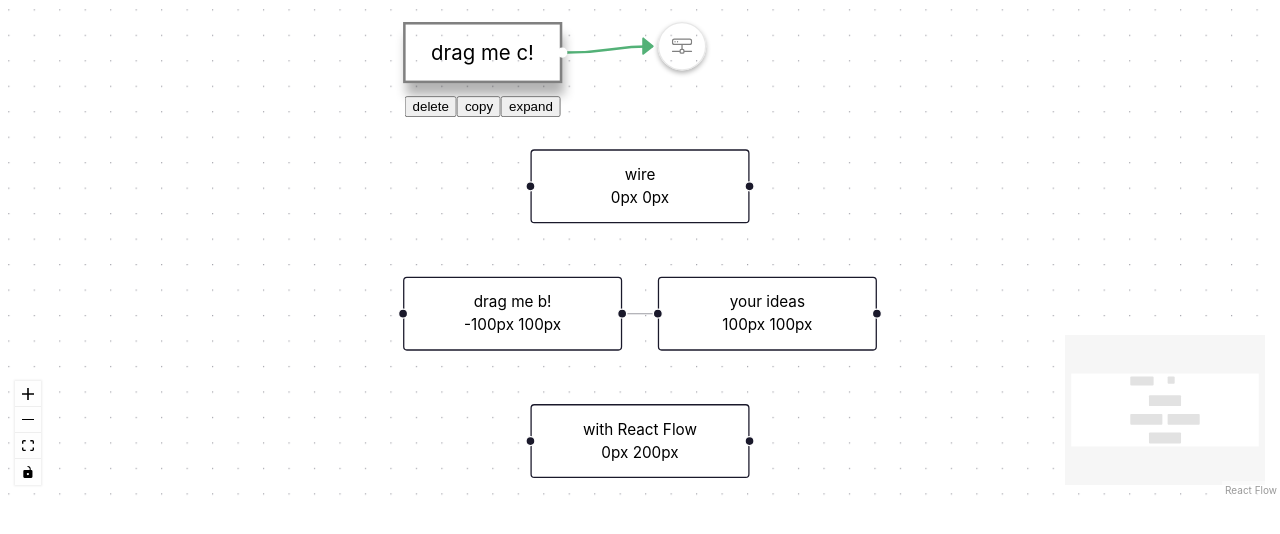
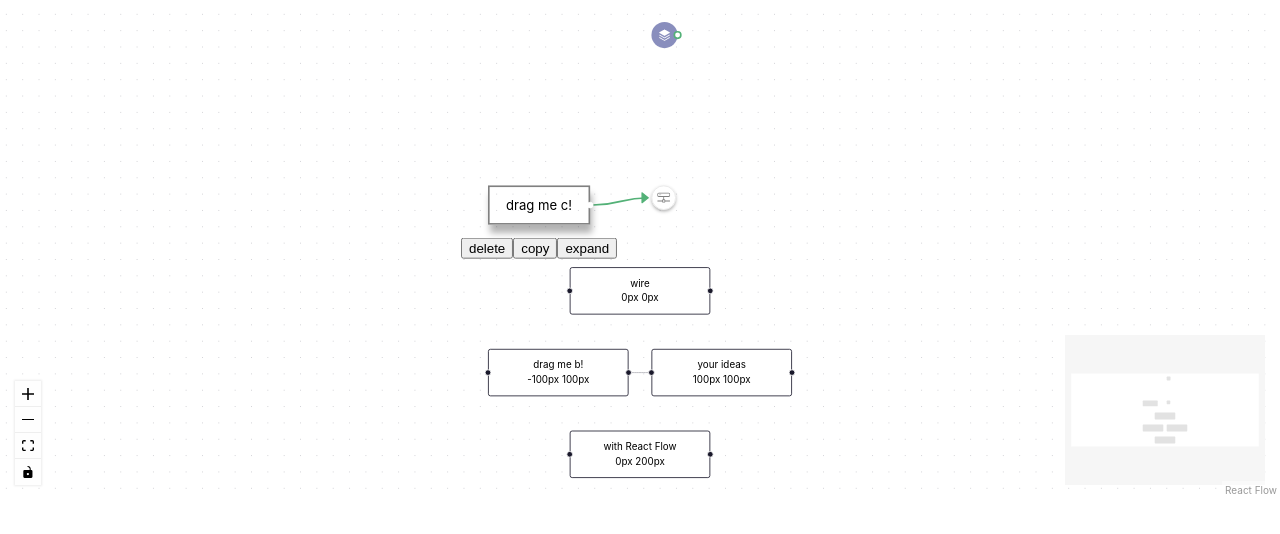
Before and after one commit to spacetag/embed-takehome, a React (Vite) app: page / in a window 1280 px wide. Shown: the top 534 px of the page. Built offline with nearby package versions, Linux system fonts and the light colour scheme.

Commit message:
Add DatasetNode

```diff
--- a/src/nodes/DatabaseIndicator.tsx
+++ b/src/nodes/DatabaseIndicator.tsx
@@ -17,7 +17,7 @@ export function DatabaseIcon(type: DatabaseProvider): JSX.Element {
 
 export function DatabaseIndicator({ databaseProvider }: { databaseProvider: DatabaseProvider }): JSX.Element {
   return (
-    <div style={{ padding: '10px 10px', lineHeight: '0.7px', borderRadius: '24px', border: '1px solid #e7e7e7', boxShadow: 'rgba(0, 0, 0, 0.3) 0px 2px 4px' }}>
+    <div style={{ padding: '6px 6px', lineHeight: 0.7, borderRadius: '24px', border: '1px solid #e7e7e7', boxShadow: 'rgba(0, 0, 0, 0.3) 0px 2px 4px' }}>
       {DatabaseIcon(databaseProvider)}
     </div>
   );
--- /dev/null
+++ b/src/nodes/DatasetNode.tsx
@@ -0,0 +1,20 @@
+import { memo } from 'react';
+import { Handle, Position, type NodeProps } from '@xyflow/react';
+import { type DatasetNode} from './types';
+import { PiStackFill } from 'react-icons/pi';
+
+export function DatasetNode({ data }: NodeProps<DatasetNode>): JSX.Element {
+  return (
+    <>
+      <div style={{ padding: '8px 8px', lineHeight: 0.7, borderRadius: '24px',  background: '#898EBD' }}>
+        <PiStackFill style={{ color: 'white' }} />
+      </div>
+
+      <Handle type="target" position={Position.Left} style={{ borderColor: '#0000', background: '#0000' }} />
+      <Handle type="source" position={Position.Right} style={{ background: 'white', border: '2px solid #53B177'}} />
+    </>
+  );
+}
+
+const MemoizedDatasetNode = memo(DatasetNode);
+export default MemoizedDatasetNode;
--- a/src/nodes/index.ts
+++ b/src/nodes/index.ts
@@ -3,9 +3,16 @@ import { Position, type NodeTypes } from '@xyflow/react';
 import { PositionLoggerNode } from './PositionLoggerNode';
 import { NodeWithToolbar } from './NodeWithToolbar';
 import { SinkNode } from './SinkNode';
+import { DatasetNode } from './DatasetNode';
 import { AppNode, DatabaseProvider } from './types';
 
 export const initialNodes: AppNode[] = [
+  {
+    id: 'a0',
+    type: 'dataset-node',
+    position: { x: 100, y: -300 },
+    data: { label: 'sink node' , toolbarVisible: true, toolbarPosition: Position.Bottom, databaseProvider: DatabaseProvider.Fileshare},
+  },
   { id: 'a', type: 'position-logger', position: { x: 0, y: 0 }, data: { label: 'wire' } },
   {
     id: 'b',
@@ -38,5 +45,6 @@ export const nodeTypes = {
   'position-logger': PositionLoggerNode,
   'node-with-toolbar': NodeWithToolbar,
   'sink-node': SinkNode,
+  'dataset-node': DatasetNode,
   // Add any of your custom nodes here!
 } satisfies NodeTypes;
--- a/src/nodes/types.ts
+++ b/src/nodes/types.ts
@@ -3,7 +3,8 @@ import type { Node, BuiltInNode, Position } from '@xyflow/react';
 export type PositionLoggerNode = Node<{ label: string }, 'position-logger'>;
 export type NodeWithToolbar = Node<{ label: string, toolbarVisible: boolean, toolbarPosition: Position}, 'node-with-toolbar'>;
 export type SinkNode = Node<{ label: string, toolbarVisible: boolean, toolbarPosition: Position, databaseProvider: DatabaseProvider}, 'sink-node'>;
-export type AppNode = BuiltInNode | PositionLoggerNode | NodeWithToolbar | SinkNode;
+export type DatasetNode = Node<{ label: string, toolbarVisible: boolean, toolbarPosition: Position, databaseProvider: DatabaseProvider}, 'dataset-node'>;
+export type AppNode = BuiltInNode | PositionLoggerNode | NodeWithToolbar | SinkNode | DatasetNode;
 
 export enum DatabaseProvider {
     Fileshare = 'fileshare',
```
